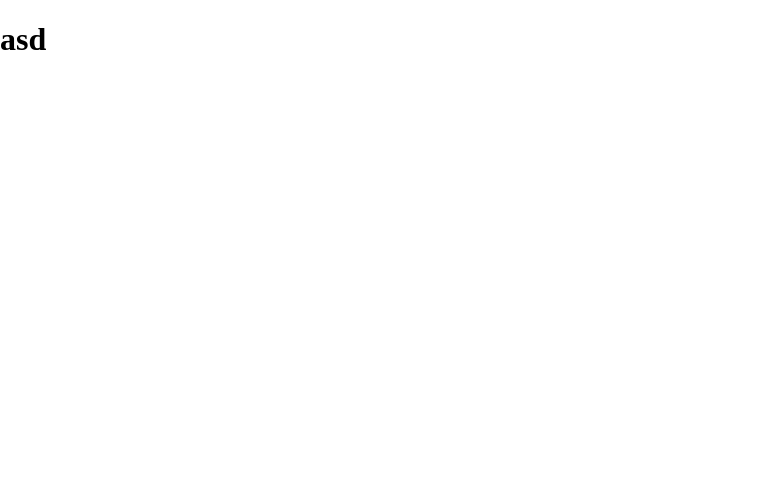
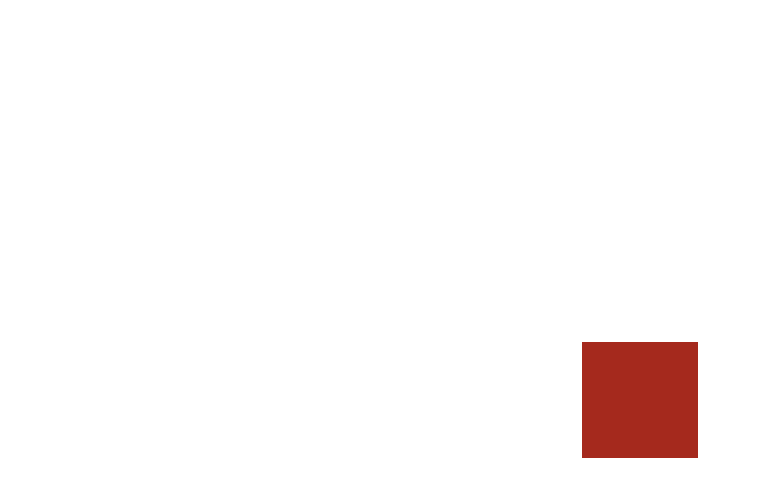
Before and after one commit to Andriikryl/brain, a React (Vite) app: page / in a window 1280 px wide. Shown: the top 496 px of the page, without its empty margins (0-760 px from the left). Built offline with nearby package versions, Linux system fonts and the light colour scheme.

Commit message:
add cube

```diff
--- a/package.json
+++ b/package.json
@@ -10,6 +10,7 @@
     "preview": "vite preview"
   },
   "dependencies": {
+    "@react-three/drei": "^9.80.4",
     "@react-three/fiber": "^8.13.7",
     "react": "^18.2.0",
     "react-dom": "^18.2.0",
--- a/src/App.jsx
+++ b/src/App.jsx
@@ -1,8 +1,18 @@
+import { Canvas } from "@react-three/fiber"
+import { OrbitControls } from "@react-three/drei"
 
 function App() {
 
   return (
-    <h1>asd</h1>
+    <Canvas>
+      <ambientLight/>
+      <pointLight position={[10, 10, 10]}/>
+      <mesh>
+        <boxGeometry args={[1,1,1]}></boxGeometry>
+        <meshStandardMaterial color="tomato"/>
+      </mesh>
+      <OrbitControls/>
+    </Canvas>
   )
 }
 
```
Also changed, not shown: 1 other file (tests, documents, lock files or other folders).
